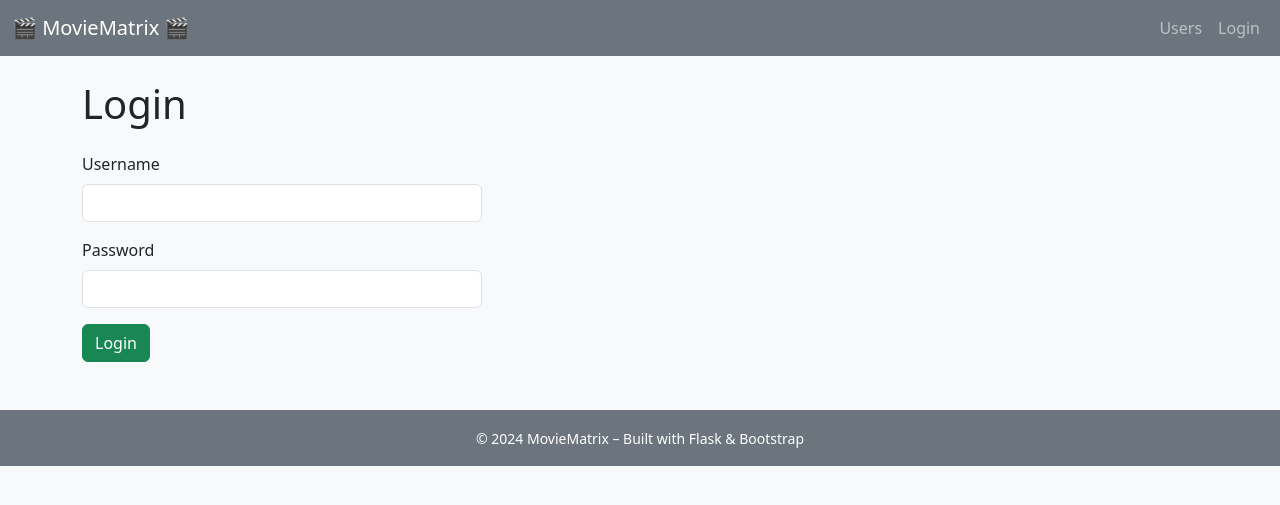
After one commit to Nugamoto/MovieMatrix, a Flask app: page /login in a window 1280 px wide. The commit adds this page. Shown: the top 505 px of the page. Run offline with Flask 3, Linux system fonts and the light colour scheme; some libraries are stand-ins or nearby versions.

Commit message:
feat(auth): add login and logout routes with user authentication

```diff
--- a/app.py
+++ b/app.py
@@ -31,9 +31,14 @@ from flask import (
     request,
     url_for,
 )
-from flask_login import LoginManager
+from flask_login import (
+    LoginManager,
+    login_user,
+    logout_user,
+    login_required,
+)
 from sqlalchemy.exc import SQLAlchemyError
-from werkzeug.security import generate_password_hash
+from werkzeug.security import generate_password_hash, check_password_hash
 
 from clients.omdb_client import fetch_movie
 from datamanager.sqlite_data_manager import SQLiteDataManager
@@ -80,7 +85,7 @@ if not logger.handlers:  # prevent duplicate handlers in debug reload
     logger.addHandler(file_handler)
 logger.setLevel(logging.INFO)
 
-# --- Auth ------------------------------------------------------------- #
+# ------------------------------ Auth ---------------------------------- #
 
 login_manager = LoginManager()
 login_manager.login_view = "login"  # Name der späteren Login-Route
@@ -105,14 +110,44 @@ def home():
     return render_template("home.html")
 
 
+# ------------------------------ LOGIN --------------------------------- #
+
+@app.route("/login", methods=["GET", "POST"])
+def login():
+    """Render login form and authenticate user."""
+    if request.method == "POST":
+        username = request.form.get("username", "").strip()
+        password = request.form.get("password", "")
+        user = data_manager.get_user_by_username(username)  # Helper (s. unten)
+
+        if user and check_password_hash(user.password_hash, password):
+            login_user(user)
+            flash(f"Welcome, {user.first_name}!", "success")
+            next_page = request.args.get("next") or url_for("list_users")
+            return redirect(next_page)
+
+        flash("Invalid username or password.", "danger")
+    return render_template("login.html")
+
+
+# ------------------------------ LOGOUT -------------------------------- #
+
+@app.route("/logout")
+@login_required
+def logout():
+    """Log the current user out and redirect to login page."""
+    logout_user()
+    flash("You have been logged out.", "info")
+    return redirect(url_for("login"))
+
+
+# ------------------------------ USERS --------------------------------- #
+
 @app.route("/users")
 def list_users():
     """List all registered users."""
     users = data_manager.get_all_users()
     return render_template("users.html", users=users)
-
-
-# ------------------------------ USERS --------------------------------- #
 
 
 @app.route("/add_user", methods=["GET", "POST"])
@@ -202,7 +237,6 @@ def user_movies(user_id: int):
 
 # ------------------------------ MOVIES -------------------------------- #
 
-
 @app.route("/users/<int:user_id>/add_movie", methods=["GET", "POST"])
 def add_movie(user_id: int):
     """Add a movie to user's list via OMDb lookup."""
@@ -287,7 +321,6 @@ def delete_movie(user_id: int, movie_id: int):
 
 
 # ------------------------------ REVIEWS ------------------------------ #
-
 
 @app.route("/users/<int:user_id>/reviews")
 def user_reviews(user_id: int):
@@ -406,7 +439,6 @@ def delete_review(user_id: int, review_id: int):
 
 # --------------------------- Error handlers -------------------------- #
 
-
 @app.errorhandler(404)
 def page_not_found(e):
     """Render custom 404 page."""
--- a/datamanager/sqlite_data_manager.py
+++ b/datamanager/sqlite_data_manager.py
@@ -65,6 +65,11 @@ class SQLiteDataManager(DataManagerInterface):
             stmt = select(User).where(User.id == user_id)
             result = session.execute(stmt).scalar_one_or_none()
             return result
+
+    def get_user_by_username(self, username: str):
+        with self.Session() as session:
+            stmt = select(User).where(User.username == username)
+            return session.execute(stmt).scalar_one_or_none()
 
     def get_all_users(self) -> List[User]:
         with self.Session() as session:
--- a/templates/base.html
+++ b/templates/base.html
@@ -23,6 +23,18 @@
                     <a class="nav-link {% if request.path.startswith('/users') %}active{% endif %}"
                        href="/users">Users</a>
                 </li>
+                {% if current_user.is_authenticated %}
+                <li class="nav-item">
+                    <span class="navbar-text me-2">Hi, {{ current_user.first_name }}</span>
+                </li>
+                <li class="nav-item">
+                    <a class="nav-link" href="{{ url_for('logout') }}">Logout</a>
+                </li>
+                {% else %}
+                <li class="nav-item">
+                    <a class="nav-link" href="{{ url_for('login') }}">Login</a>
+                </li>
+                {% endif %}
             </ul>
         </div>
     </div>
--- /dev/null
+++ b/templates/login.html
@@ -0,0 +1,20 @@
+{% extends "base.html" %}
+{% block title %}Login - MovieMatrix{% endblock %}
+
+{% block content %}
+<h1 class="mb-4">Login</h1>
+
+<form method="POST" class="w-100" style="max-width: 400px;">
+    <div class="mb-3">
+        <label for="username" class="form-label">Username</label>
+        <input type="text" class="form-control" id="username" name="username" required>
+    </div>
+
+    <div class="mb-3">
+        <label for="password" class="form-label">Password</label>
+        <input type="password" class="form-control" id="password" name="password" required>
+    </div>
+
+    <button type="submit" class="btn btn-success">Login</button>
+</form>
+{% endblock %}
```
